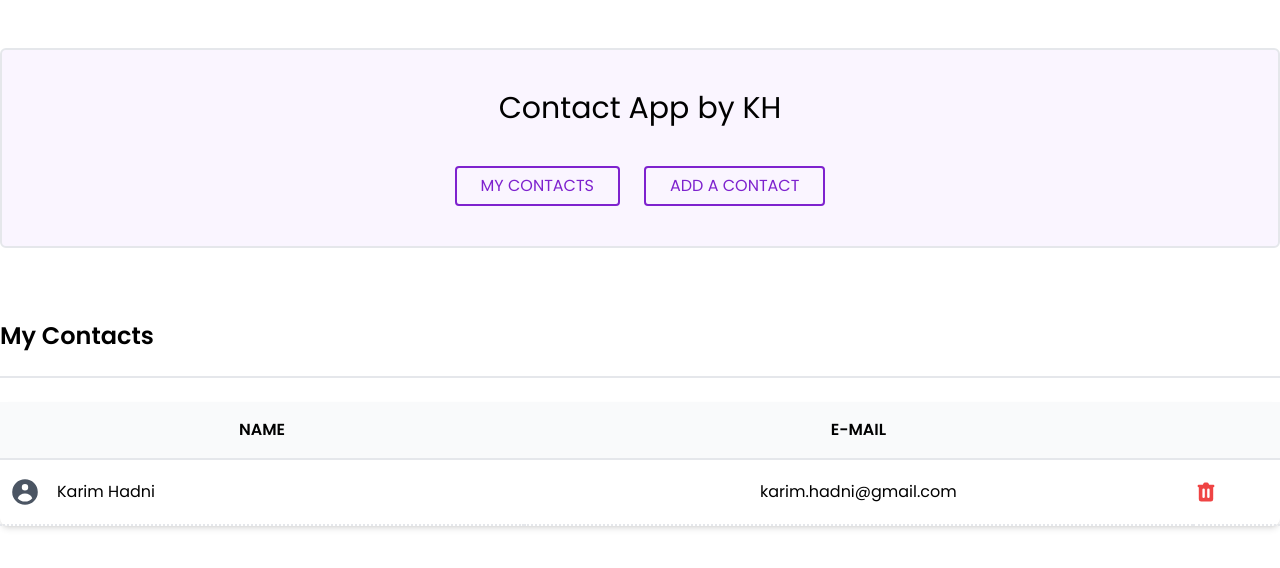
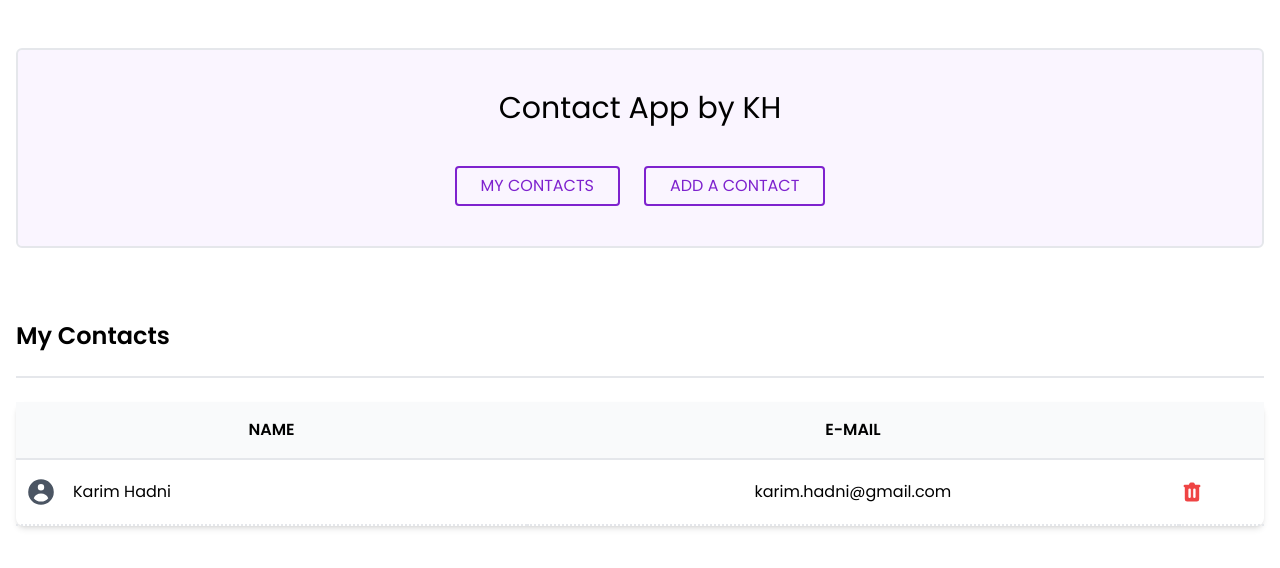
Before and after one commit to khadni/KH-portfolio-contact-app, a React (Create React App) app: page / in a window 1280 px wide. Shown: the top 568 px of the page. Built offline with nearby package versions, Linux system fonts and the light colour scheme.

Commit message:
Update App.js

```diff
--- a/src/components/App.js
+++ b/src/components/App.js
@@ -52,7 +52,7 @@ function App() {
 
   return (
     <div className="font-poppins">
-      <div className="container flex flex-col justify-center mx-auto py-12">
+      <div className="container flex flex-col justify-center mx-auto pt-12 px-4">
         <Router>
           <Header />
           <Routes>
```
